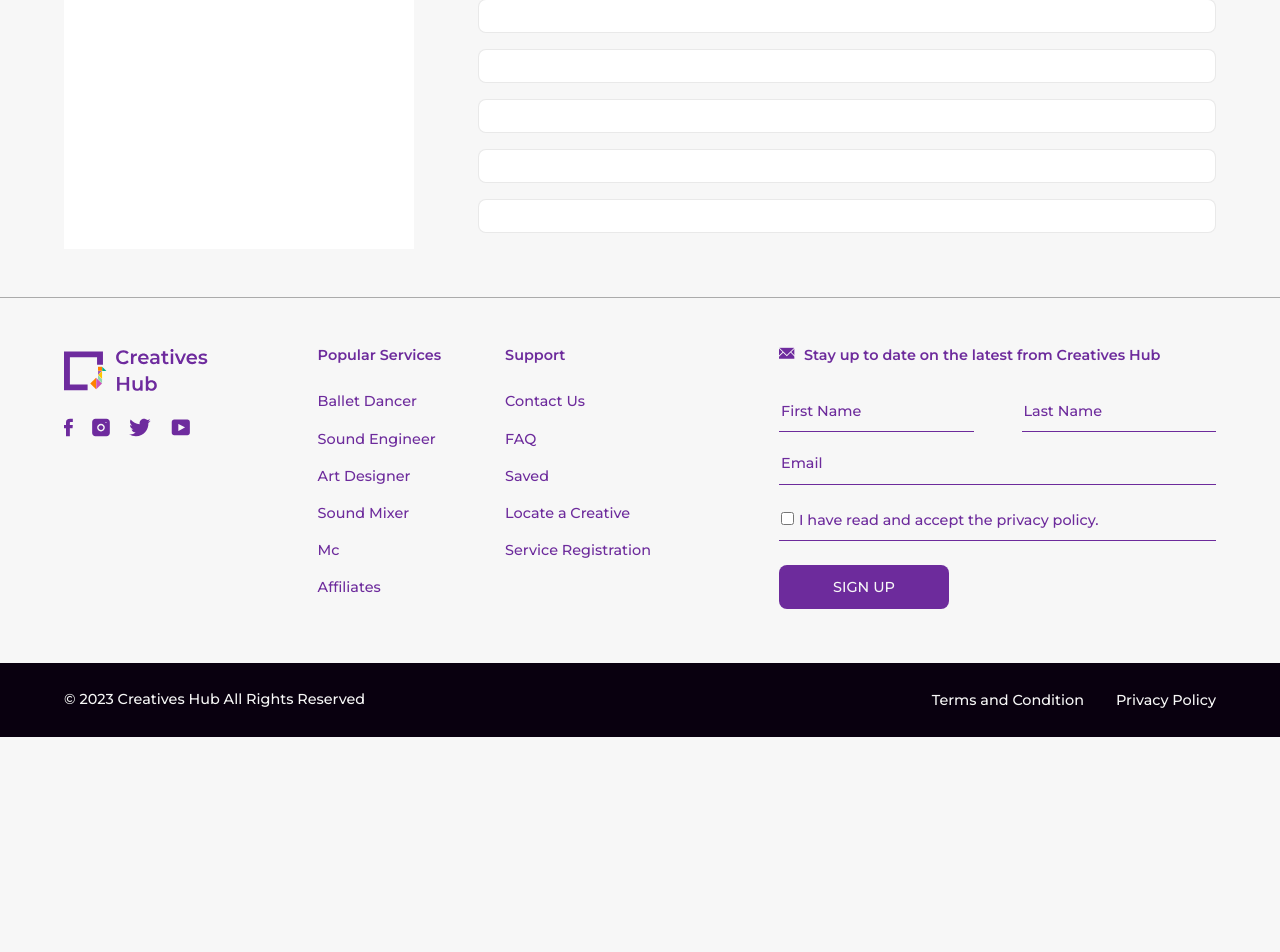
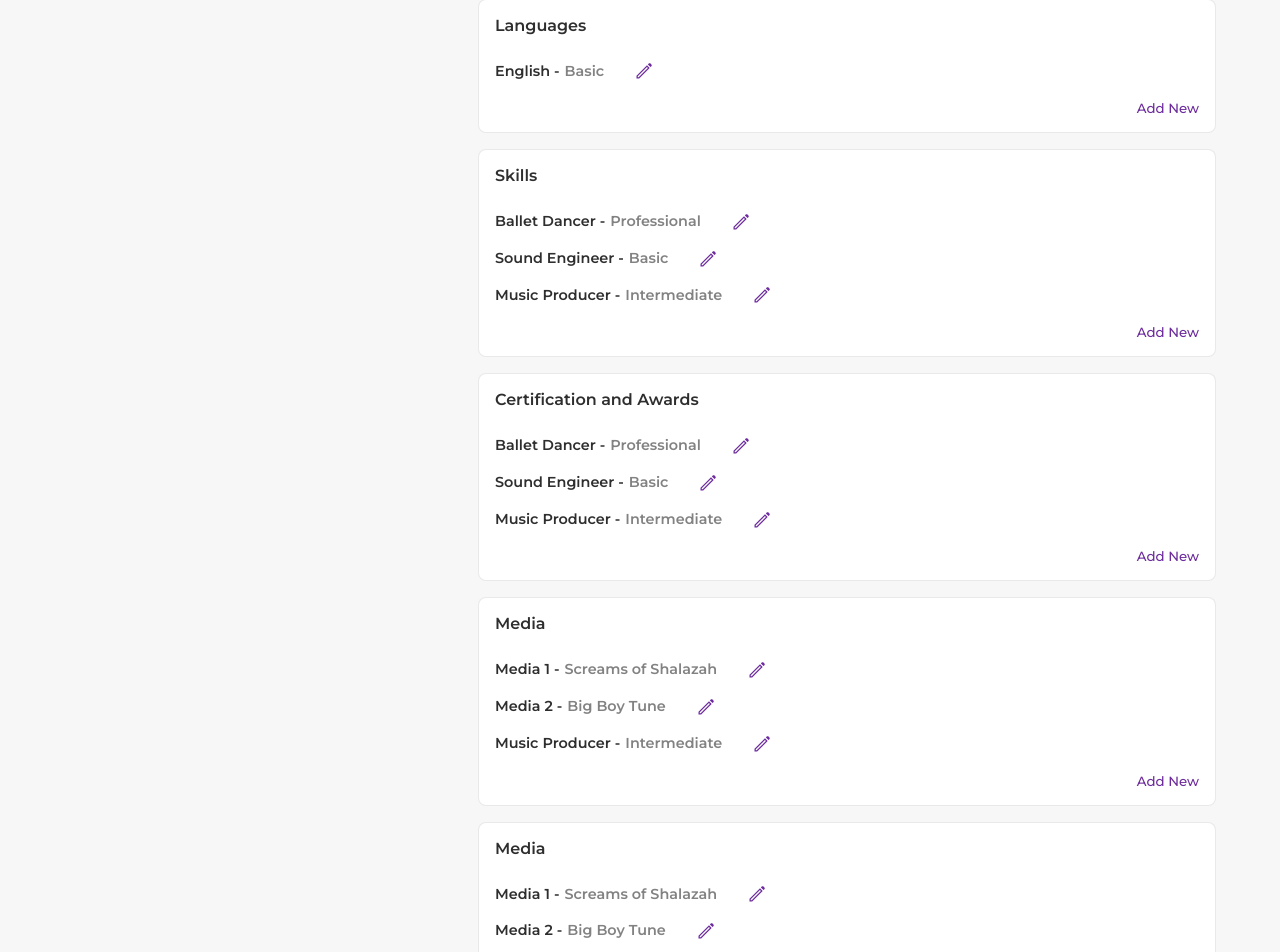
Before and after one commit to doshservices/creativehub, a React (Vite) app: page /usersDashboard in a window 1280 px wide. Shown: the part 621-1573 px from the top of the page. Before the commit the page ends 1358 px from the top, so only its background shows below. Built offline with nearby package versions, Linux system fonts and the light colour scheme.

Commit message:
dashboard completed

```diff
--- a/src/views/userDashboard/dashboard.scss
+++ b/src/views/userDashboard/dashboard.scss
@@ -22,6 +22,7 @@
         background-color: $light100;
         padding: calc($base * 2) $base;
         text-align: center;
+        height: fit-content;
 
         .dp {
             margin-bottom: 1rem;
@@ -113,7 +114,12 @@
             }
         }
 
-        .pricing {
+        .pricing,
+        .languages,
+        .skills,
+        .awards,
+        .media,
+        .urls {
             p {
                 font-size: $meduim;
                 font-weight: map-get($font-weights, semibold);
--- a/src/views/userDashboard/dashboard.tsx
+++ b/src/views/userDashboard/dashboard.tsx
@@ -29,11 +29,39 @@ const UserDashboard = () => {
                     <p>Short Bookings<span>$20/hr</span><img src={pencil} alt="" /></p>
                     <button>Add New</button>
                 </section>
-                <section className="languages"></section>
-                <section className="skills"></section>
-                <section className="awards"></section>
-                <section className="media"></section>
-                <section className="urls"></section>
+                <section className="languages">
+                    <h4>Languages</h4>
+                    <p>English - <span>Basic</span><img src={pencil} alt="" /></p>
+                    <button>Add New</button>
+                </section>
+                <section className="skills">
+                    <h4>Skills</h4>
+                    <p>Ballet Dancer - <span>Professional</span><img src={pencil} alt="" /></p>
+                    <p>Sound Engineer - <span>Basic</span><img src={pencil} alt="" /></p>
+                    <p>Music Producer - <span>Intermediate</span><img src={pencil} alt="" /></p>
+                    <button>Add New</button>
+                </section>
+                <section className="awards">
+                    <h4>Certification and Awards</h4>
+                    <p>Ballet Dancer - <span>Professional</span><img src={pencil} alt="" /></p>
+                    <p>Sound Engineer - <span>Basic</span><img src={pencil} alt="" /></p>
+                    <p>Music Producer - <span>Intermediate</span><img src={pencil} alt="" /></p>
+                    <button>Add New</button>
+                </section>
+                <section className="media">
+                    <h4>Media</h4>
+                    <p>Media 1 - <span>Screams of Shalazah</span><img src={pencil} alt="" /></p>
+                    <p>Media 2 - <span>Big Boy Tune</span><img src={pencil} alt="" /></p>
+                    <p>Music Producer - <span>Intermediate</span><img src={pencil} alt="" /></p>
+                    <button>Add New</button>
+                </section>
+                <section className="urls">
+                    <h4>Media</h4>
+                    <p>Media 1 - <span>Screams of Shalazah</span><img src={pencil} alt="" /></p>
+                    <p>Media 2 - <span>Big Boy Tune</span><img src={pencil} alt="" /></p>
+                    <p>Music Producer - <span>Intermediate</span><img src={pencil} alt="" /></p>
+                    <button>Add New</button>
+                </section>
             </div>
         </section>
     )
```
